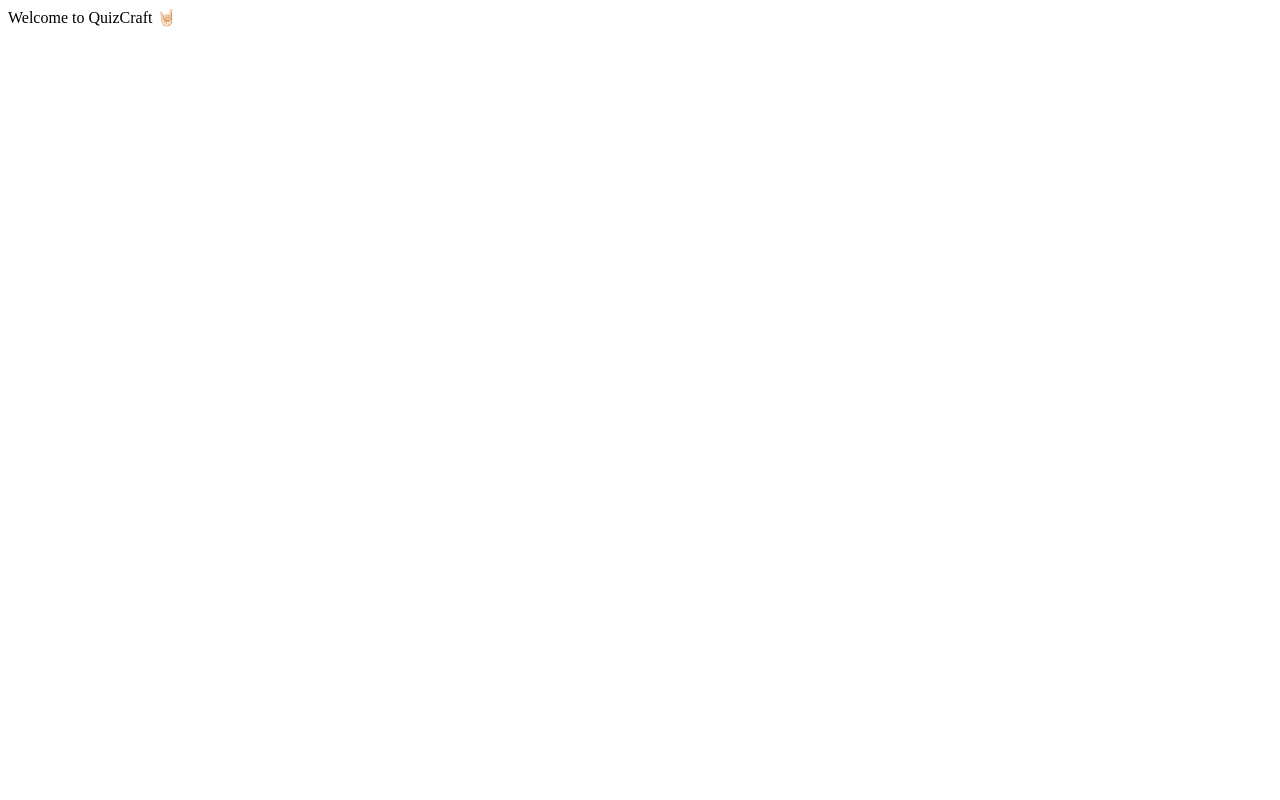
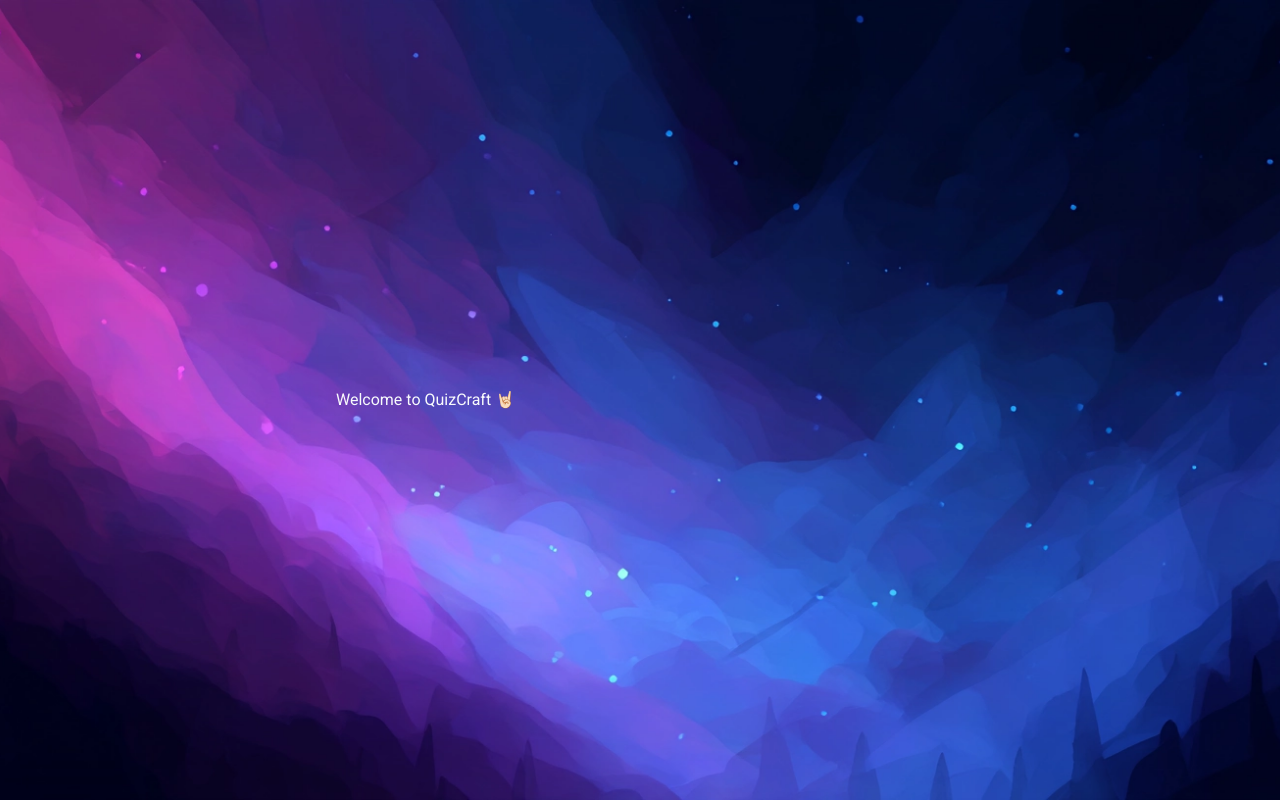
Before and after one commit to draxx/quizcraft, a Next.js app: page / in a window 1280 px wide. Built offline with nearby package versions, Linux system fonts and the light colour scheme.

Commit message:
refactor(layout): add Background component and restructure root layout with Wrapper
- Introduce Background composant for global visual style
- Add Wrapper for centered content and improved layout structure
- Wrap children in ClientOnly for correct hydration

```diff
--- a/src/app/layout.tsx
+++ b/src/app/layout.tsx
@@ -1,12 +1,17 @@
-export default function RootLayout({
-  children,
-}: Readonly<{
-  children: React.ReactNode;
-}>) {
+import "./globals.css";
+import ClientOnly from "@/components/client-only";
+import Background from "@/components/ui/background";
+import Wrapper from "@/components/ui/wrapper";
+
+export default function RootLayout({ children }: { children: React.ReactNode; }) {
   return (
-    <html lang="en">
-      <body className="min-h-screen bg-background font-sans antialiased">
-        {children}
+    <html lang="fr" className="dark">
+      <body className={`min-h-screen antialiased font-sans`}>
+        <Background>
+          <Wrapper>
+            <ClientOnly>{children}</ClientOnly>
+          </Wrapper>
+        </Background>
       </body>
     </html>
   );
--- /dev/null
+++ b/src/components/client-only.tsx
@@ -0,0 +1,7 @@
+"use client";
+
+import { ReactNode } from "react";
+
+export default function ClientOnly({ children }: { children: ReactNode }) {
+  return <>{children}</>;
+}
--- /dev/null
+++ b/src/components/ui/background.tsx
@@ -0,0 +1,10 @@
+export default function Background({ children }: { children: React.ReactNode }) {
+  return (
+    <div
+      className="relative min-h-screen overflow-hidden bg-cover bg-center flex items-center justify-center"
+      style={{ backgroundImage: "url('/backgrounds/blue-background-1.webp')" }}
+    >
+      {children}
+    </div>
+  );
+}
--- /dev/null
+++ b/src/components/ui/wrapper.tsx
@@ -0,0 +1,7 @@
+export default function Wrapper({ children }: { children: React.ReactNode }) {
+  return (
+    <div className="w-full max-w-2xl px-2">
+      {children}
+    </div>
+  );
+}
```
Also changed, not shown: public/backgrounds/blue-background-1.webp (added).
